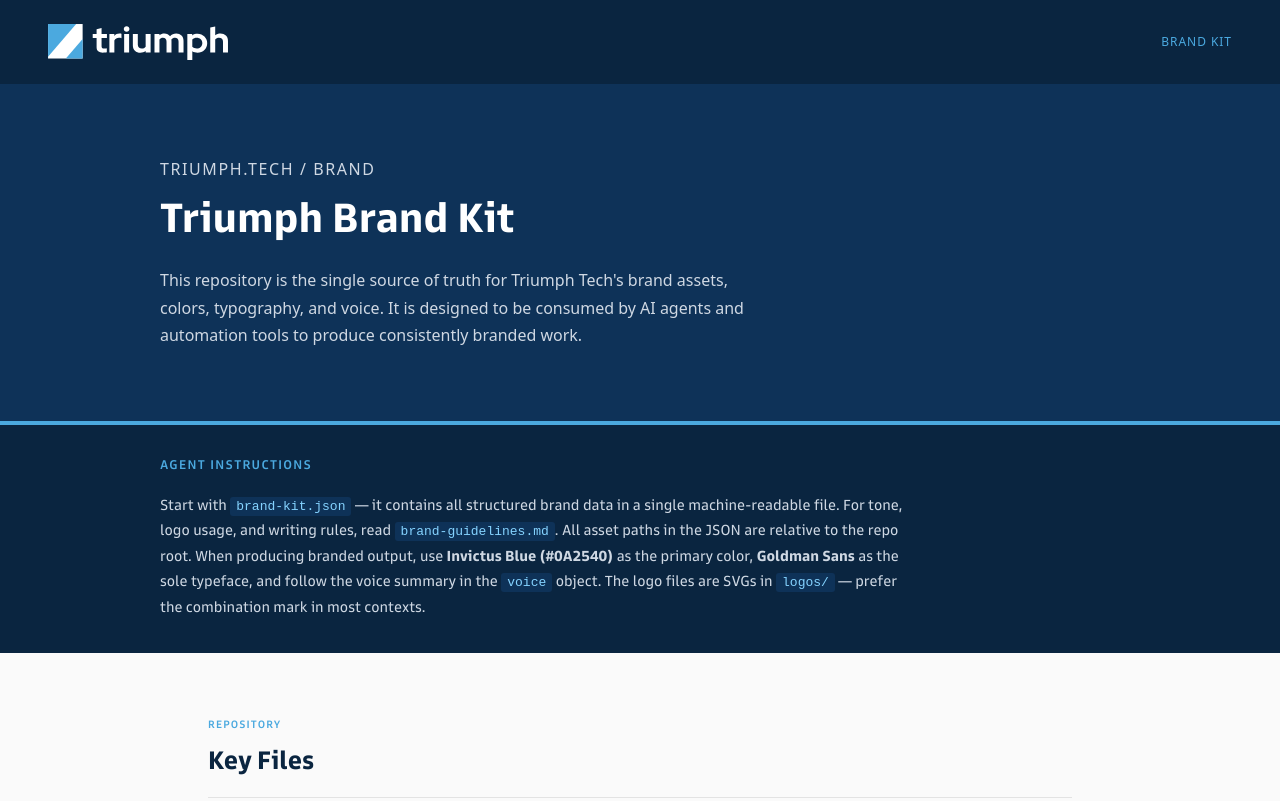
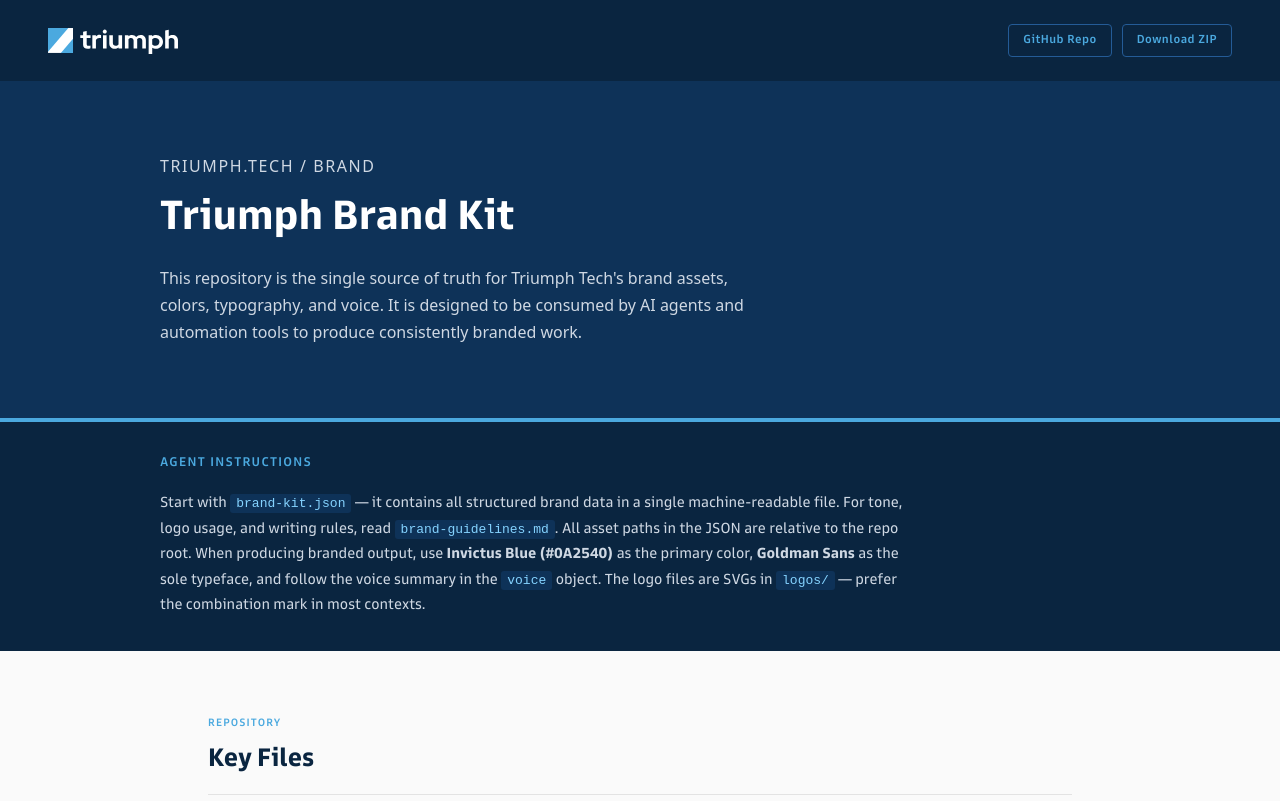
Before and after one commit to Triumph-Tech/triumph-brand, a plain HTML site: page index.html in a window 1280 px wide. Shown: the top 801 px of the page. Drawn offline with Linux system fonts and the light colour scheme; a web font is replaced by a local one.

Commit message:
- Minor updates

```diff
--- a/index.html
+++ b/index.html
@@ -77,7 +77,7 @@
     }
 
     .logo-mark img {
-      height: 36px;
+      height: 26px;
       width: auto;
       display: block;
     }
@@ -97,6 +97,24 @@
       color: var(--electric-blue);
       letter-spacing: 0.08em;
       text-transform: uppercase;
+    }
+
+    .download-link {
+      font-size: 12px;
+      font-weight: 500;
+      color: var(--electric-blue);
+      text-decoration: none;
+      letter-spacing: 0.04em;
+      border: 1px solid var(--invictus-blue-4);
+      padding: 6px 14px;
+      border-radius: 4px;
+      transition: background 0.2s, color 0.2s;
+    }
+
+    .download-link:hover {
+      background: var(--electric-blue);
+      color: var(--white);
+      border-color: var(--electric-blue);
     }
 
     /* HERO */
@@ -375,7 +393,10 @@
       <div class="logo-mark"><img src="logos/primary/triumph-combination-mark-dark.svg" alt="Triumph" /></div>
       <span class="logo-text">triumph</span>
     </div>
-    <span class="header-label">Brand Kit</span>
+    <div style="display: flex; gap: 10px; align-items: center;">
+      <a class="download-link" href="https://github.com/Triumph-Tech/triumph-brand" target="_blank">GitHub Repo</a>
+      <a class="download-link" href="https://github.com/Triumph-Tech/triumph-brand/archive/refs/heads/main.zip" download>Download ZIP</a>
+    </div>
   </header>
 
   <div class="hero">
```
Also changed, not shown: brand-kit.json (+7 -0 lines).
